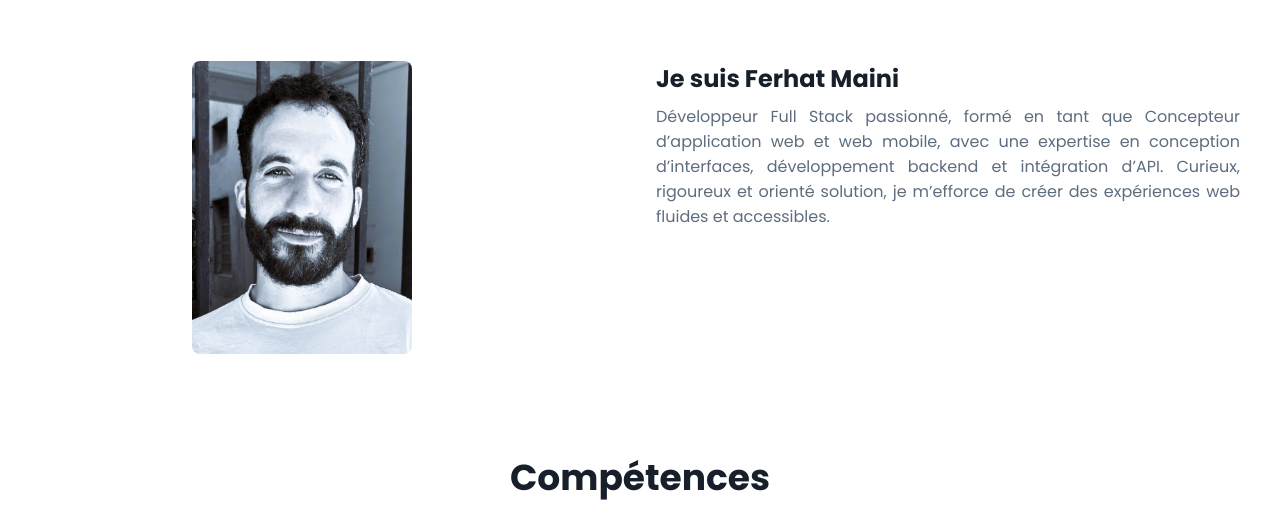
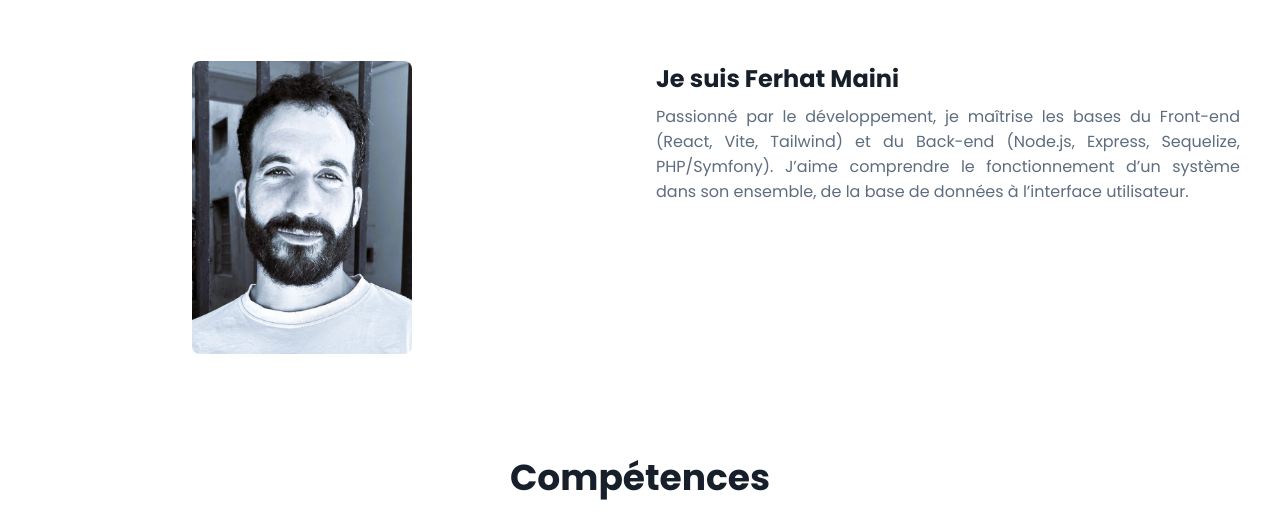
Before and after one commit to Senfoosan/portfolio, a plain HTML site: page index.html in a window 1280 px wide. Shown: the part 1024-1539 px from the top of the page. Drawn offline with nearby package versions, Linux system fonts and the light colour scheme.

Commit message:
modif "à propos"

```diff
--- a/index.html
+++ b/index.html
@@ -73,7 +73,8 @@
 
                 <div>
                     <h2 class="about-subtitle">Je suis Ferhat Maini</h2>
-                    <p class="about-text">Développeur Full Stack passionné, formé en tant que Concepteur d’application web et web mobile, avec une expertise en conception d’interfaces, développement backend et intégration d’API. Curieux, rigoureux et orienté solution, je m’efforce de créer des expériences web fluides et accessibles.</p>
+                    <p class="about-text">Passionné par le développement, je maîtrise les bases du Front-end (React, Vite, Tailwind) et du Back-end (Node.js, Express, Sequelize, PHP/Symfony). J’aime comprendre le fonctionnement d’un système dans son ensemble, de la base de données à l’interface utilisateur.
+</p>
                 </div>
             </div>
         </section>
```
